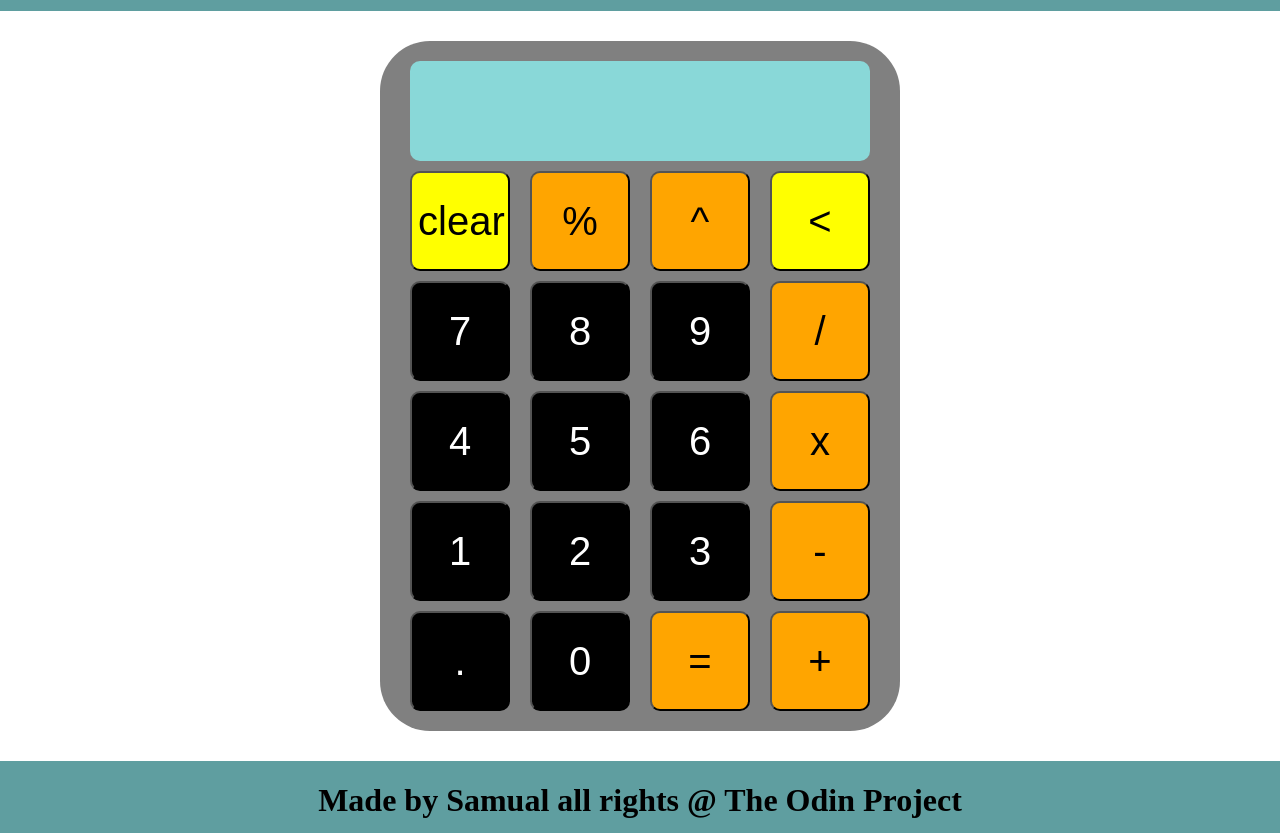
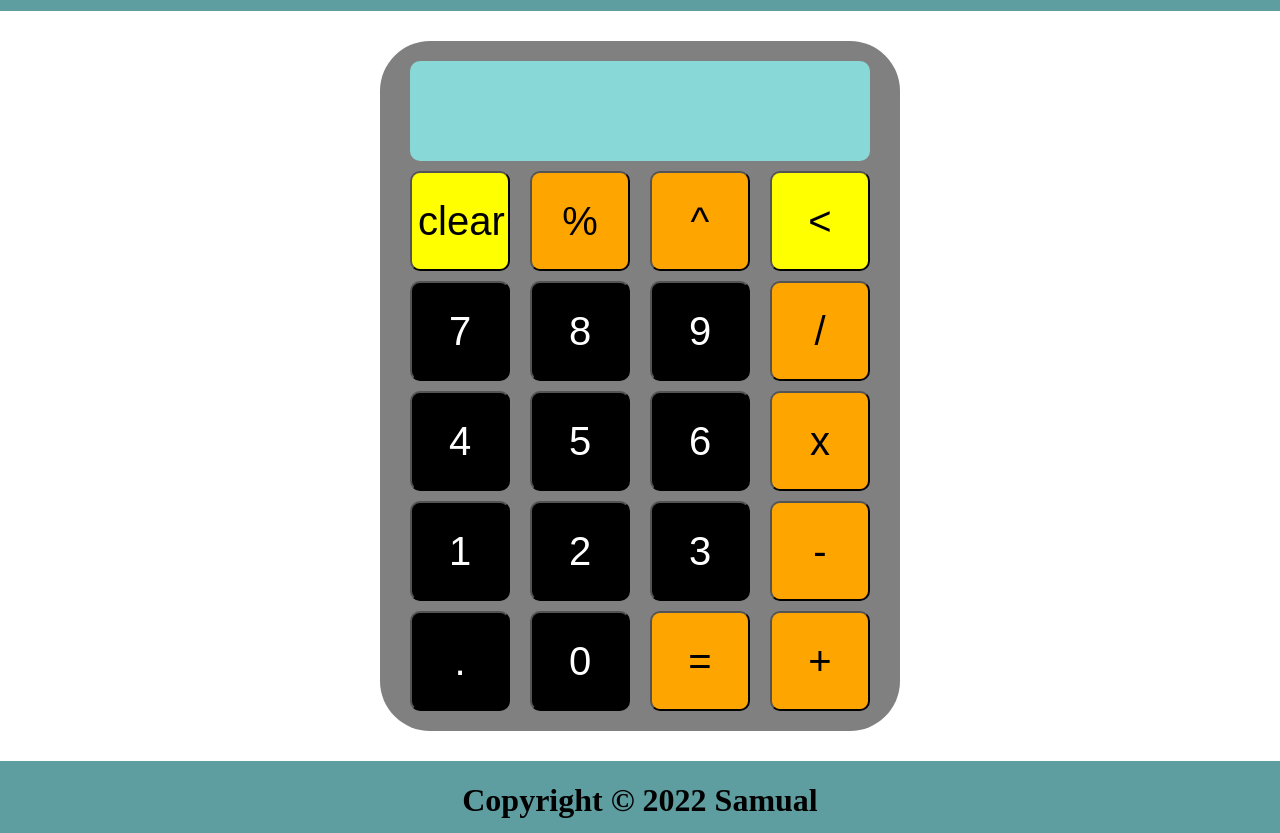
Before and after one commit to Samboy275/Claculator, a plain HTML site: page index.html in a window 1280 px wide. Shown: the part 61-894 px from the top of the page. Drawn offline with Linux system fonts and the light colour scheme.

Commit message:
fix footer title

```diff
--- a/index.html
+++ b/index.html
@@ -16,6 +16,6 @@
             <div id="buttons" class="buttons"></div>
         </div>
     </div>
-    <div class="footer"><h1>Made by Samual all rights @ The Odin Project</h1></div>
+    <div class="footer"><h1>Copyright © 2022 Samual</h1></div>
 </body>
 </html>
```
